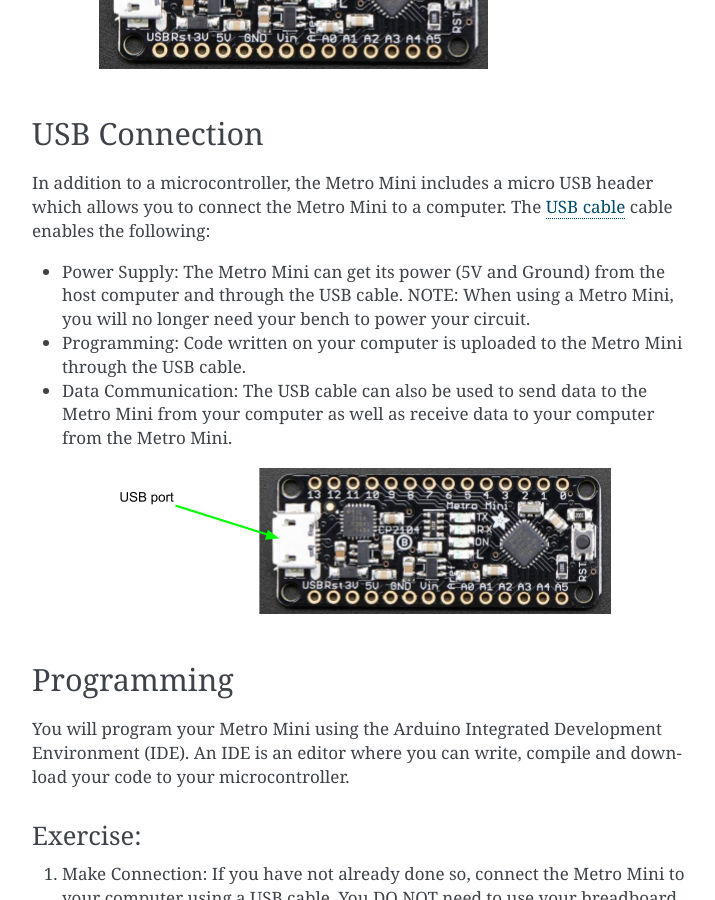
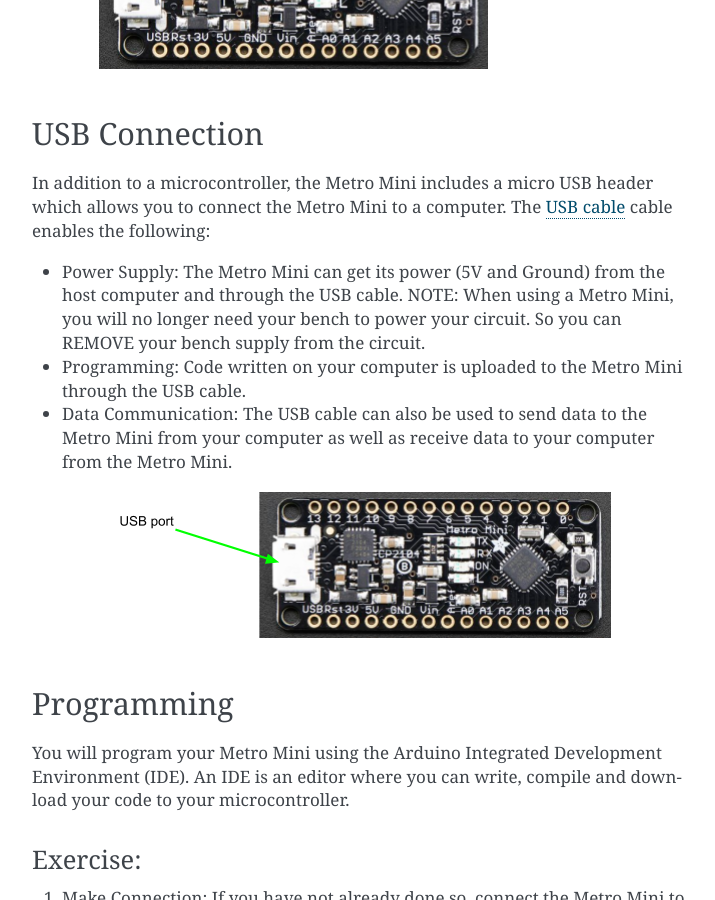
Before and after one commit to maxtkc/mvths-wiki, a Sphinx documentation site: the page built from docs/008-programming-the-metro-mini.rst, in a window 1280 px wide and 900 px high, scrolled down 389 px. Shown: the whole window, without its empty margins (388-1103 px from the left). Built offline with Sphinx 7.4.7, drawn with Linux system fonts in a browser that asks for light colours.

Commit message:
Update 008-programming-the-metro-mini.rst

```diff
--- a/docs/008-programming-the-metro-mini.rst
+++ b/docs/008-programming-the-metro-mini.rst
@@ -23,7 +23,8 @@
 
 -  Power Supply: The Metro Mini can get its power (5V and Ground) from
    the host computer and through the USB cable. NOTE: When using a Metro Mini,
-   you will no longer need your bench to power your circuit.
+   you will no longer need your bench to power your circuit. So you can
+   REMOVE your bench supply from the circuit.
 -  Programming: Code written on your computer is uploaded to the Metro
    Mini through the USB cable.
 -  Data Communication: The USB cable can also be used to send data to
```
